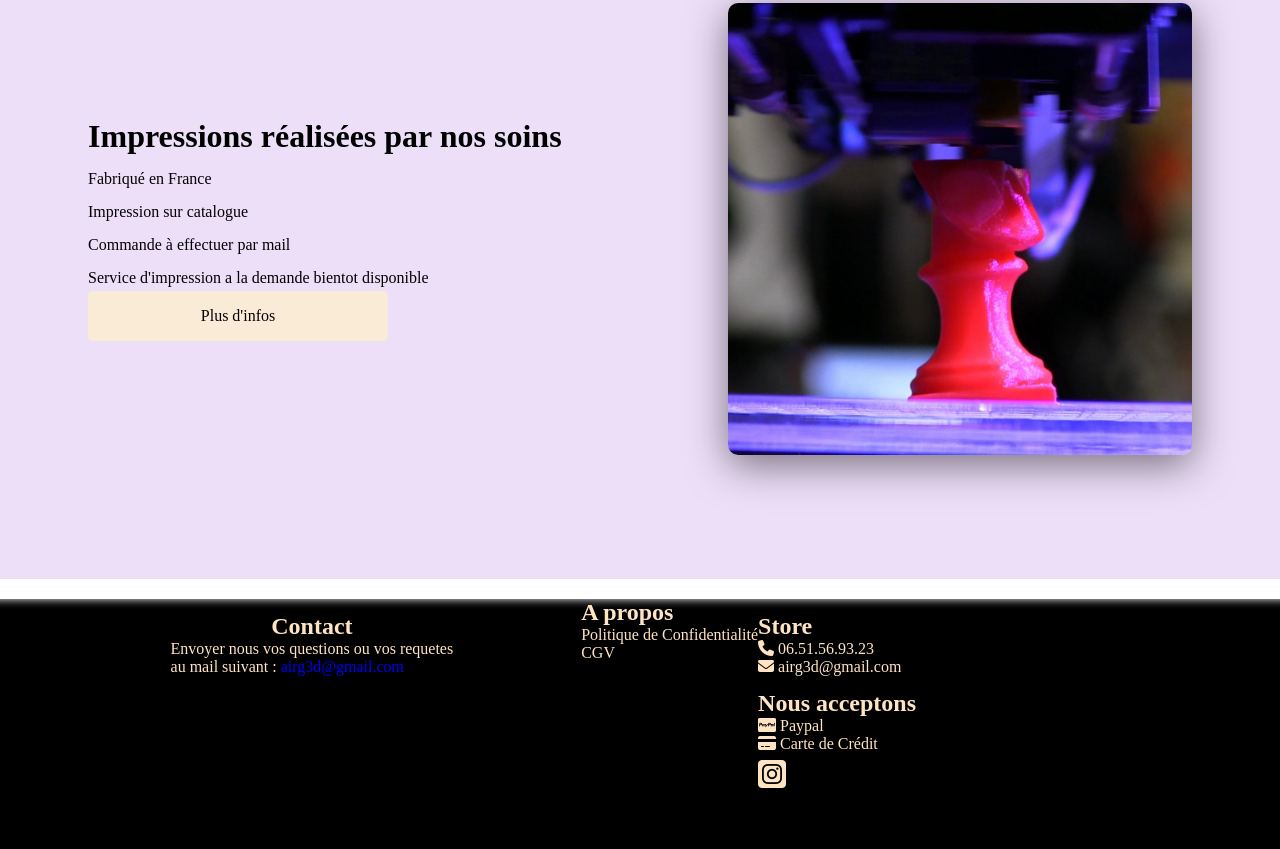
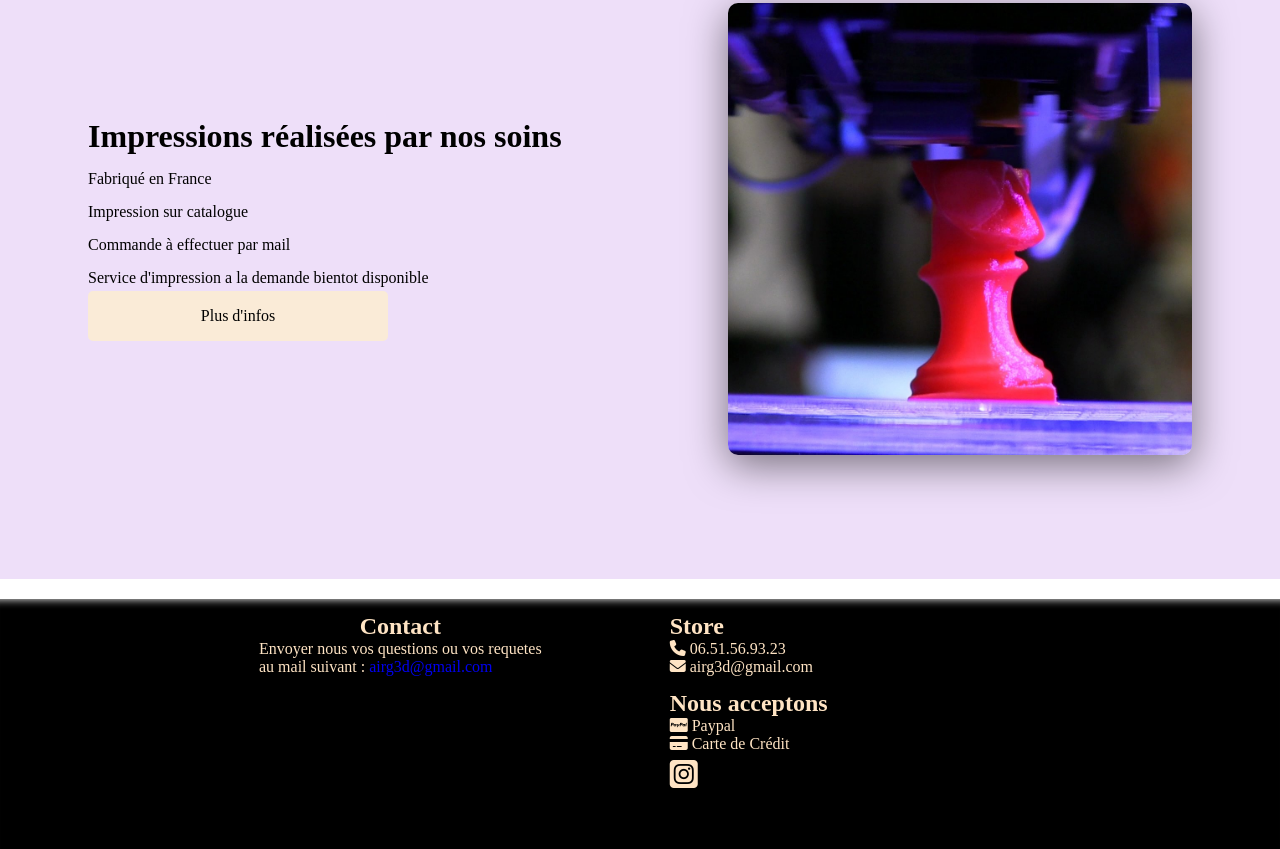
Before and after one commit to AirG33/AirG, a plain HTML site: page index.html in a window 1280 px wide. Shown: the part 927-1776 px from the top of the page. Drawn offline with Linux system fonts and the light colour scheme.

Commit message:
Update index.html

```diff
--- a/index.html
+++ b/index.html
@@ -113,11 +113,6 @@
                 <h2>Contact</h2>
                 <p>Envoyer nous vos questions / requetes : <br><a href="mailto:">airg3d@gmail.com</a></p>
             </div>
-           <div class="A propos">
-               <h2>A propos</h2>
-               <p>Politique de Confidentialité</p>
-               <p>CGV</p>
-            </div>
 
             <div class="Store">
                 <h2>Store</h2>
```
